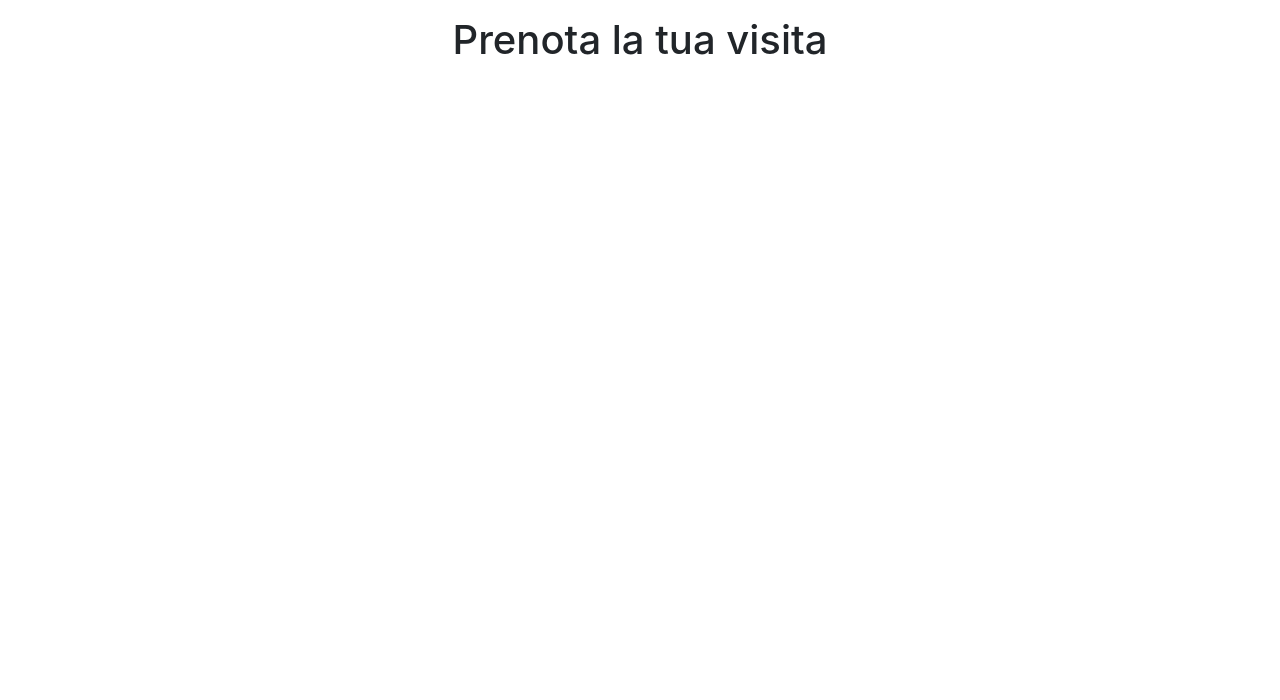
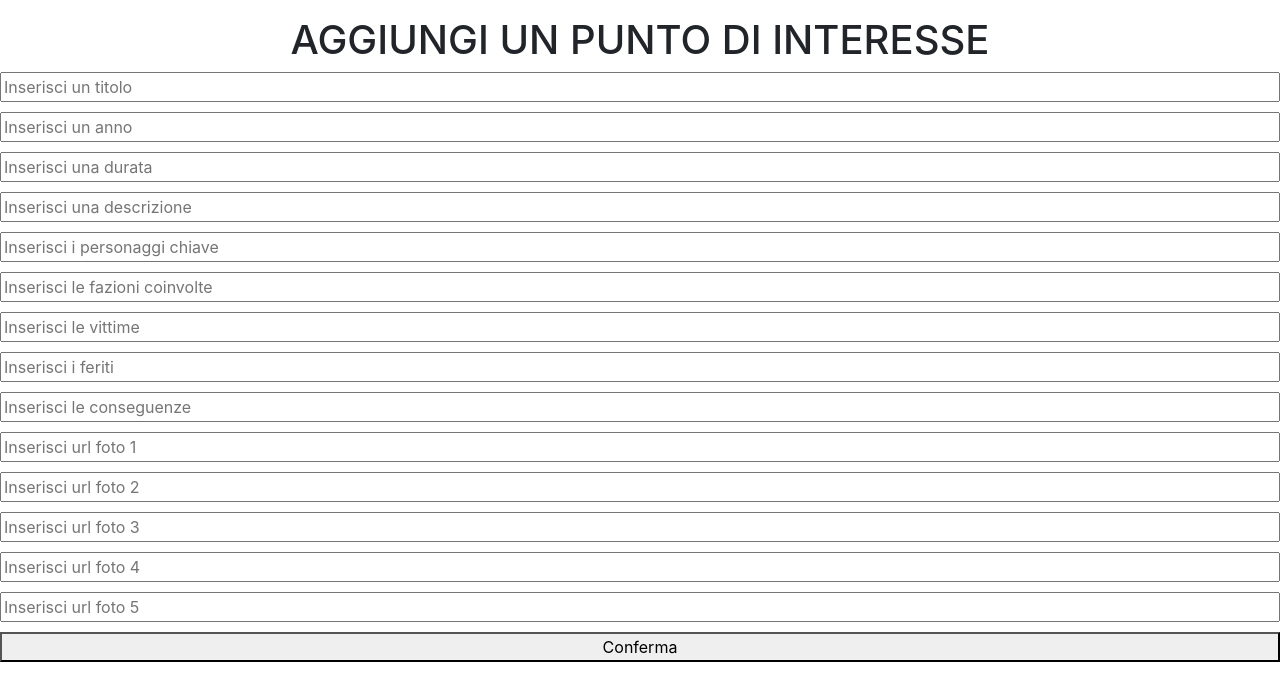
Before and after one commit to alepalma06/POI_5B_BayoumyBolinasPalmieri, a website: page statico/admin_statico.html in a window 1280 px wide. Drawn offline with nearby package versions, Linux system fonts and the light colour scheme; files whose address does not match are found by name.

Commit message:
modifica file admin statico

```diff
--- a/package.json
+++ b/package.json
@@ -1,5 +1,6 @@
 {
   "dependencies": {
-    "bootstrap": "^5.3.3"
+    "bootstrap": "^5.3.3",
+    "modules": "^0.4.0"
   }
 }
--- a/statico/admin_statico.html
+++ b/statico/admin_statico.html
@@ -4,11 +4,30 @@
         <meta charset="UTF-8">
         <meta name="viewport" content="width=device-width, initial-scale=1.0">
         <title>
-            Rinascimento-Admin
+            Risorgimento-Admin
         </title>
         <link rel="stylesheet" href="node_modules/bootstrap/dist/css/bootstrap.css" />
     </head>
     <body>
-        <h1 class="text-center mt-3">Prenota la tua visita</h1>
+        <h1 class="text-center mt-3">AGGIUNGI UN PUNTO DI INTERESSE</h1>
+        <form style="display: flex; flex-direction: column; gap: 10px;">
+            <input type="text" name="titolo" id="titolo" placeholder="Inserisci un titolo">
+            <input type="text" name="anno" id="anno" placeholder="Inserisci un anno">
+            <input type="text" name="durata" id="durata" placeholder="Inserisci una durata">
+            <input type="text" name="descrizione" id="descrizione" placeholder="Inserisci una descrizione">
+            <input type="text" name="personaggi" id="personaggi" placeholder="Inserisci i personaggi chiave">
+            <input type="text" name="fazioni" id="fazioni" placeholder="Inserisci le fazioni coinvolte">
+            <input type="text" name="vittime" id="vittime" placeholder="Inserisci le vittime">
+            <input type="text" name="feriti" id="feriti" placeholder="Inserisci i feriti">
+            <input type="text" name="conseguenze" id="conseguenze" placeholder="Inserisci le conseguenze">
+            <input type="text" name="url_foto1" id="url_foto1" placeholder="Inserisci url foto 1">
+            <input type="text" name="url_foto2" id="url_foto2" placeholder="Inserisci url foto 2">
+            <input type="text" name="url_foto3" id="url_foto3" placeholder="Inserisci url foto 3">
+            <input type="text" name="url_foto4" id="url_foto4" placeholder="Inserisci url foto 4">
+            <input type="text" name="url_foto5" id="url_foto5" placeholder="Inserisci url foto 5">
+            <button class="primary-button" type="submit">Conferma</button>
+        </form>
+
     </body>
+    <script src="node_modules/bootstrap/dist/js/bootstrap.bundle.min.js"></script>
 </html>
```
Also changed, not shown: 1 other file.
